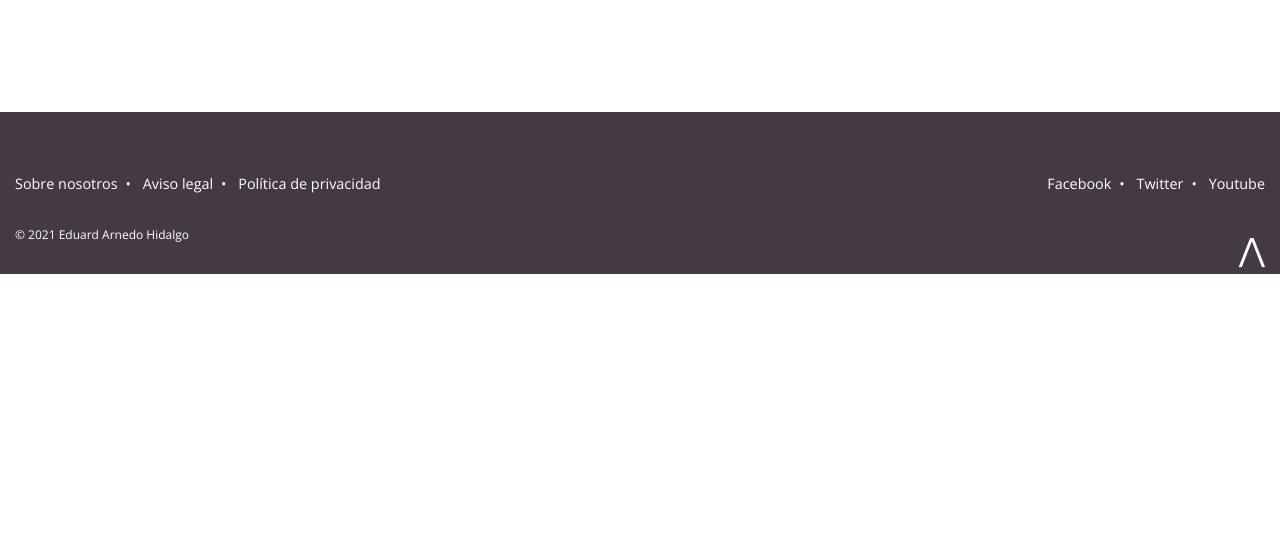
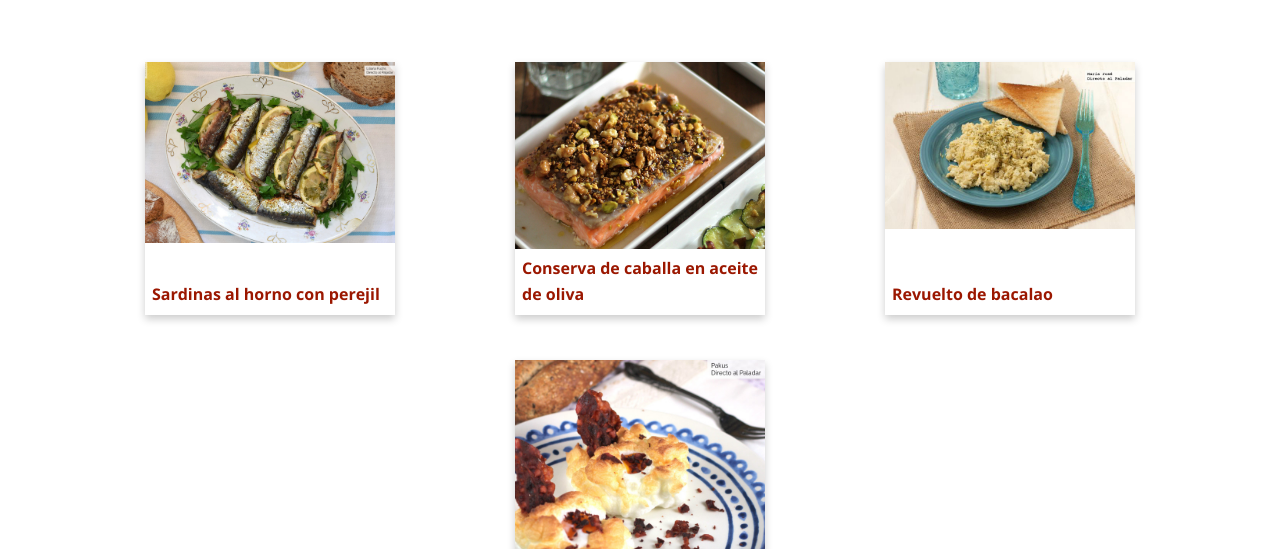
Before and after one commit to eah1/project-web, a website built with Parcel: page src/web/recetas.html in a window 1280 px wide. Shown: the part 251-800 px from the top of the page. Built offline with nearby package versions, Linux system fonts and the light colour scheme.

Commit message:
Create elements in file recetas.html

```diff
--- a/src/styles/styles.css
+++ b/src/styles/styles.css
@@ -210,6 +210,51 @@ nav.navbar a.active {
     text-align: center;
 }
 
+.content ul {
+    list-style-type: none;
+    padding-bottom: 30px;
+}
+
+.content ul li {
+    background-color: rgb(255,255,255);
+    box-shadow: 0 4px 8px 0 rgba(0,0,0,0.2);
+    margin-bottom: 15px;
+    max-width: 250px;
+    margin-left: auto;
+    margin-right: auto;
+}
+.content ul li a {
+    display: flex;
+    flex-direction: column;
+    justify-content: space-between;
+    height: 100%;
+}
+
+.content ul li p {
+    margin: 7px;
+    font-family: "Open Sans", sans-serif;
+    font-weight: 700;
+}
+
+.content ul li img:hover {
+    opacity: 0.5;
+}
+.content h4 {
+    font-family: "Open Sans", sans-serif;
+    margin-top: 30px;
+}
+.content div:first-child h4 {
+    margin-top: 0;
+}
+.content h4::before {
+    content: "";
+    display: inline-block;
+    width: 5%;
+    border-top: 4px dotted rgb(155, 23, 0);
+    margin-right: 15px;
+    margin-bottom: 5px;
+}
+
 @media (min-width: 768px) {
     .container {
         max-width: 720px;
@@ -248,3 +293,13 @@ nav.navbar a.active {
         margin-bottom: 0;
     }
 }
+
+@media (min-width: 768px) {
+    .content ul {
+        display: flex;
+        justify-content: space-between;
+    }
+    .content ul li {
+        width: 30%;
+    }
+}
--- a/src/web/recetas.html
+++ b/src/web/recetas.html
@@ -23,7 +23,44 @@
         </header>
     </div>
     <main id="main" class="home">
+        <div class="container">
+            <div class="content">
+                <div id="resetas1">
+                    <ul>
+                        <li>
+                            <a href="">
+                                <img src="../../img/reseta1-sardinas.jpg" alt="Sardinas al horno con perejil" class="imgFluid">
+                                <p><span lang="en">Sardinas al horno con perejil</span></p>
+                            </a>
+                        </li>
+                        <li>
+                            <a href="">
+                                <img src="../../img/reseta2-caballa.jpg" alt="Conserva de caballa en aceite de oliva" class="imgFluid">
+                                <p><span lang="en">Conserva de caballa en aceite de oliva</span></p>
+                            </a>
+                        </li>
+                        <li>
+                            <a href="">
+                                <img src="../../img/reseta3-revuelto-bacalao.jpg" alt="Revuelto de bacalao" class="imgFluid">
+                                <p><span lang="en">Revuelto de bacalao</span></p>
+                            </a>
+                        </li>
+                    </ul>
+                </div>
 
+                <div class="content">
+                    <div id="resetas2">
+                        <ul>
+                            <li>
+                                <a href="">
+                                    <img src="../../img/reseta4-pan-nube.jpg" alt="Huevos soufflé o huevos nube" class="imgFluid">
+                                    <p><span lang="en">Huevos soufflé o huevos nube</span></p>
+                                </a>
+                            </li>
+                        </ul>
+                    </div>
+            </div>
+        </div>
     </main>
 
     <footer>
```
Also changed, not shown: img/reseta1-sardinas.jpg (added), img/reseta2-caballa.jpg (added), img/reseta3-revuelto-bacalao.jpg (added), img/reseta4-pan-nube.jpg (added).
